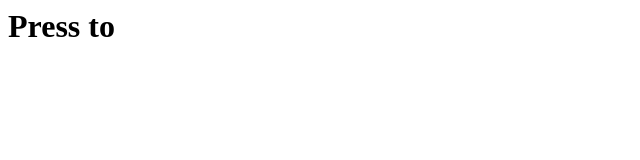
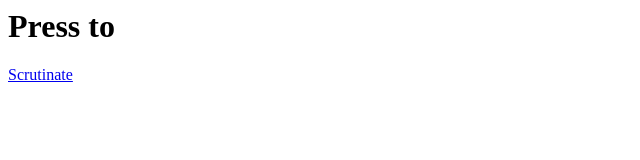
Before and after one commit to kammster/Scrutinator, a plain HTML site: page index.html in a window 1280 px wide. Shown: the full height of the page, 0-640 px from the left. Drawn offline with Linux system fonts and the light colour scheme.

Commit message:
Update index.html

```diff
--- a/index.html
+++ b/index.html
@@ -9,7 +9,7 @@
 
 <h1 id = "touch">Press to</h1>
 
-<a href = src ("http://www.scrantonchamber.com/WCMEDIA/IMAGES/HOME-SCRANTON---Welcom-Sign.jpg")>
+<a href = src ("http://www.scrantonchamber.com/WCMEDIA/IMAGES/HOME-SCRANTON---Welcom-Sign.jpg")>Scrutinate</a>
 
 
 
```
